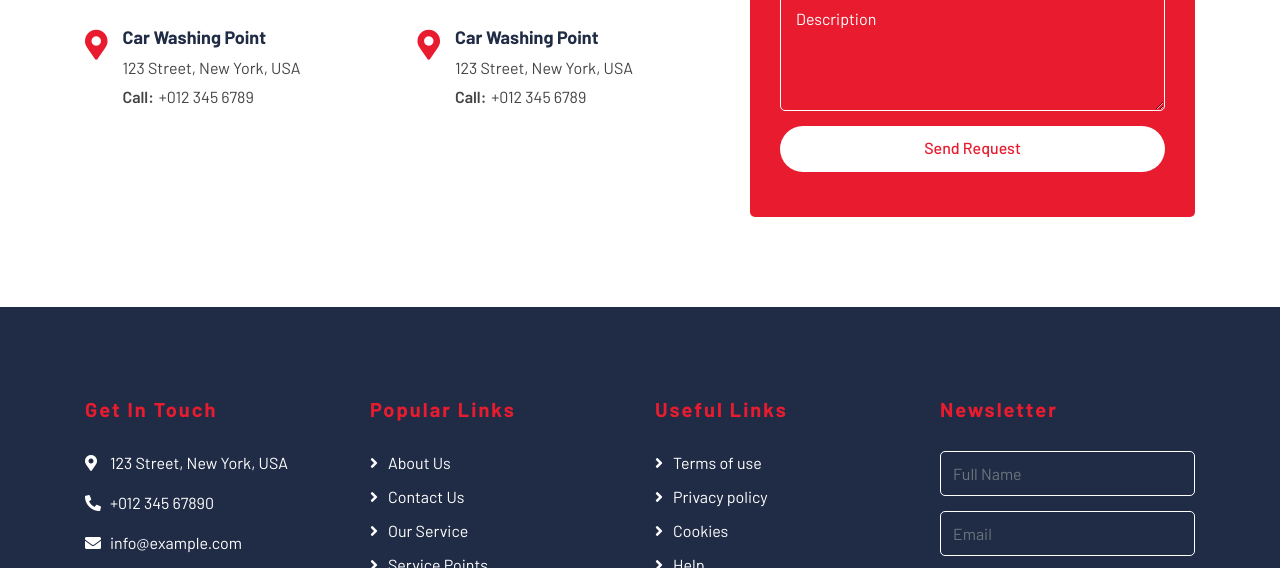
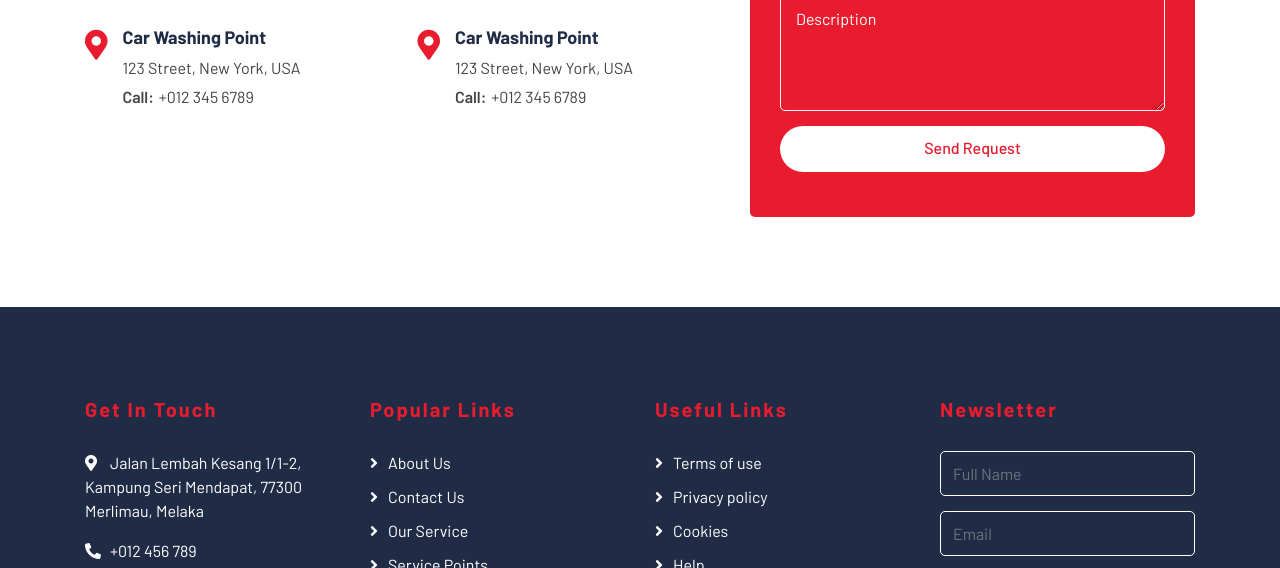
Before and after one commit to FAMISTIC/ict502, a plain HTML site: page car-wash-website-template/booking.html in a window 1280 px wide. Shown: the part 799-1367 px from the top of the page. Drawn offline with nearby package versions, Linux system fonts and the light colour scheme.

Commit message:
update booking

```diff
--- a/car-wash-website-template/booking.html
+++ b/car-wash-website-template/booking.html
@@ -2,7 +2,7 @@
 <html lang="en">
     <head>
         <meta charset="utf-8">
-        <title>AutoWash - Car Wash Website Template</title>
+        <title>Heseinberg - Car Wash Website</title>
         <meta content="width=device-width, initial-scale=1.0" name="viewport">
         <meta content="Free Website Template" name="keywords">
         <meta content="Free Website Template" name="description">
@@ -217,8 +217,8 @@
                     <div class="col-lg-3 col-md-6">
                         <div class="footer-contact">
                             <h2>Get In Touch</h2>
-                            <p><i class="fa fa-map-marker-alt"></i>123 Street, New York, USA</p>
-                            <p><i class="fa fa-phone-alt"></i>+012 345 67890</p>
+                            <p><i class="fa fa-map-marker-alt"></i>Jalan Lembah Kesang 1/1-2, Kampung Seri Mendapat, 77300 Merlimau, Melaka</p>
+                            <p><i class="fa fa-phone-alt"></i>+012 456 789</p>
                             <p><i class="fa fa-envelope"></i>info@example.com</p>
                             <div class="footer-social">
                                 <a class="btn" href=""><i class="fab fa-twitter"></i></a>
```
